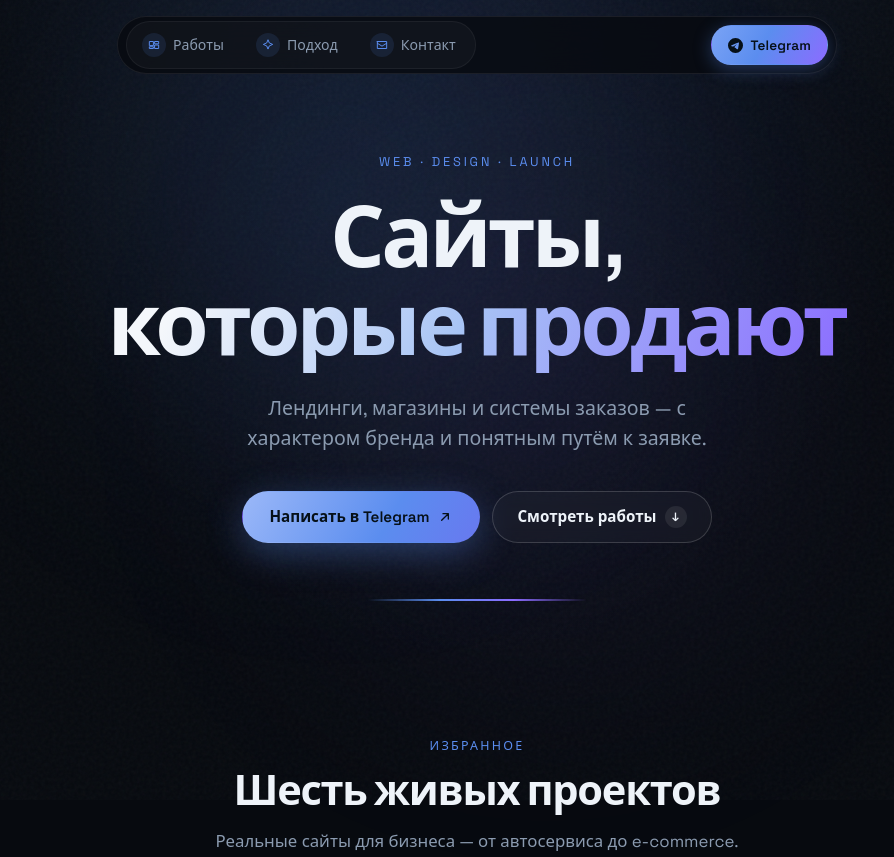
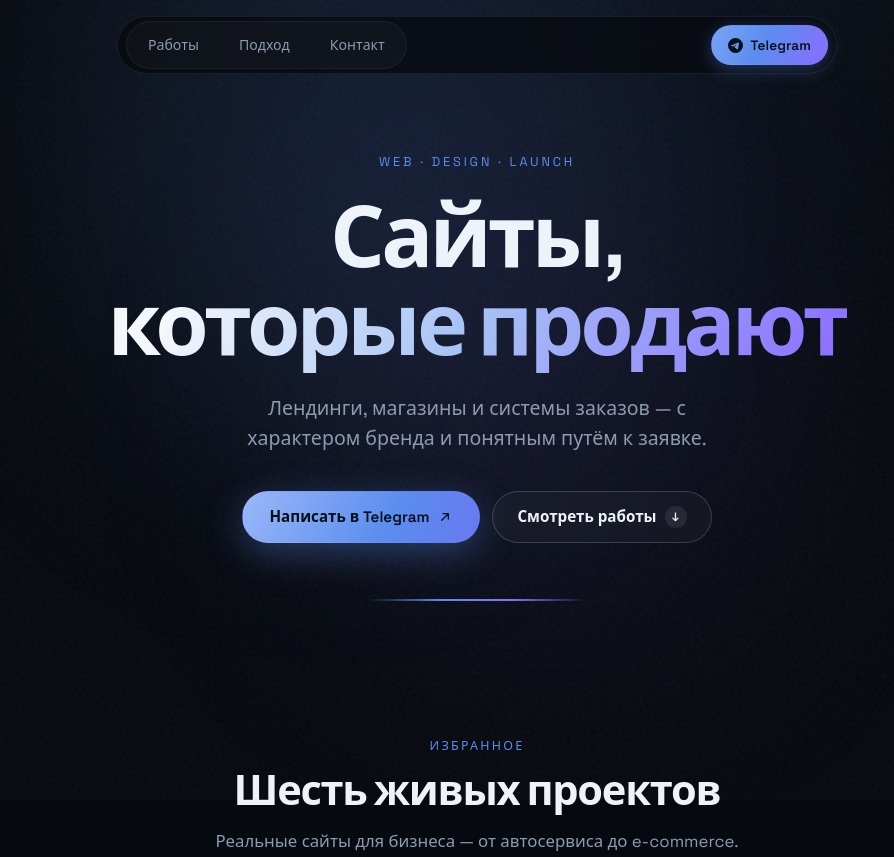
Before and after one commit to natriy1337/portfolio, a plain HTML site: page index.html in a window 1280 px wide. Shown: the top 857 px of the page, without its empty margins (163-1057 px from the left). Drawn offline with Linux system fonts and the light colour scheme.

Commit message:
Remove nav chip icons mistaken for left button

```diff
--- a/index.html
+++ b/index.html
@@ -17,24 +17,9 @@
 
   <header class="nav">
     <nav class="nav__links" aria-label="Навигация">
-      <a class="nav__chip" href="#work">
-        <span class="nav__chip-ico" aria-hidden="true">
-          <svg width="14" height="14" viewBox="0 0 24 24" fill="none"><path d="M4 6h7v7H4V6zm9 0h7v4h-7V6zm0 6h7v6h-7v-6zM4 15h7v3H4v-3z" stroke="currentColor" stroke-width="1.7" stroke-linejoin="round"/></svg>
-        </span>
-        Работы
-      </a>
-      <a class="nav__chip" href="#approach">
-        <span class="nav__chip-ico" aria-hidden="true">
-          <svg width="14" height="14" viewBox="0 0 24 24" fill="none"><path d="M12 3l2.2 5.4L20 11l-5.8 2.6L12 19l-2.2-5.4L4 11l5.8-2.6L12 3z" stroke="currentColor" stroke-width="1.7" stroke-linejoin="round"/></svg>
-        </span>
-        Подход
-      </a>
-      <a class="nav__chip" href="#contact">
-        <span class="nav__chip-ico" aria-hidden="true">
-          <svg width="14" height="14" viewBox="0 0 24 24" fill="none"><path d="M4 6h16v12H4V6zm0 3l8 5 8-5" stroke="currentColor" stroke-width="1.7" stroke-linecap="round" stroke-linejoin="round"/></svg>
-        </span>
-        Контакт
-      </a>
+      <a class="nav__chip" href="#work">Работы</a>
+      <a class="nav__chip" href="#approach">Подход</a>
+      <a class="nav__chip" href="#contact">Контакт</a>
     </nav>
     <a class="btn btn--nav" href="https://t.me/Zxci3user1337" target="_blank" rel="noopener noreferrer">
       <svg width="15" height="15" viewBox="0 0 24 24" fill="currentColor" aria-hidden="true">
--- a/styles.css
+++ b/styles.css
@@ -134,12 +134,12 @@ main,
 }
 
 .nav__chip {
+  position: relative;
   display: inline-flex;
   align-items: center;
   justify-content: center;
-  gap: 7px;
   height: 38px;
-  padding: 0 14px 0 10px;
+  padding: 0 16px;
   font-size: 0.88rem;
   font-weight: 500;
   line-height: 1;
@@ -150,31 +150,30 @@ main,
   transition: color 0.22s ease, background 0.22s ease, border-color 0.22s ease, box-shadow 0.22s ease;
 }
 
-.nav__chip-ico {
-  display: inline-flex;
-  align-items: center;
-  justify-content: center;
-  width: 24px;
-  height: 24px;
-  border-radius: 50%;
-  color: var(--accent);
-  background: rgba(91, 141, 239, 0.12);
-  transition: background 0.22s ease, color 0.22s ease, box-shadow 0.22s ease;
+.nav__chip::after {
+  content: "";
+  position: absolute;
+  left: 50%;
+  bottom: 7px;
+  width: 0;
+  height: 2px;
+  border-radius: 999px;
+  background: linear-gradient(90deg, var(--accent), var(--accent-2));
+  transform: translateX(-50%);
+  transition: width 0.25s var(--ease);
 }
 
 .nav__chip:hover,
 .nav__chip:focus-visible {
   color: var(--text);
-  background: linear-gradient(135deg, rgba(91, 141, 239, 0.16), rgba(139, 108, 255, 0.12));
-  border-color: rgba(91, 141, 239, 0.35);
-  box-shadow: 0 0 20px rgba(91, 141, 239, 0.15);
+  background: linear-gradient(135deg, rgba(91, 141, 239, 0.18), rgba(139, 108, 255, 0.12));
+  border-color: rgba(91, 141, 239, 0.4);
+  box-shadow: 0 0 22px rgba(91, 141, 239, 0.18);
 }
 
-.nav__chip:hover .nav__chip-ico,
-.nav__chip:focus-visible .nav__chip-ico {
-  color: #dce8ff;
-  background: linear-gradient(135deg, rgba(91, 141, 239, 0.55), rgba(139, 108, 255, 0.45));
-  box-shadow: 0 0 12px rgba(91, 141, 239, 0.4);
+.nav__chip:hover::after,
+.nav__chip:focus-visible::after {
+  width: 40%;
 }
 
 .nav__chip:focus-visible {
```
